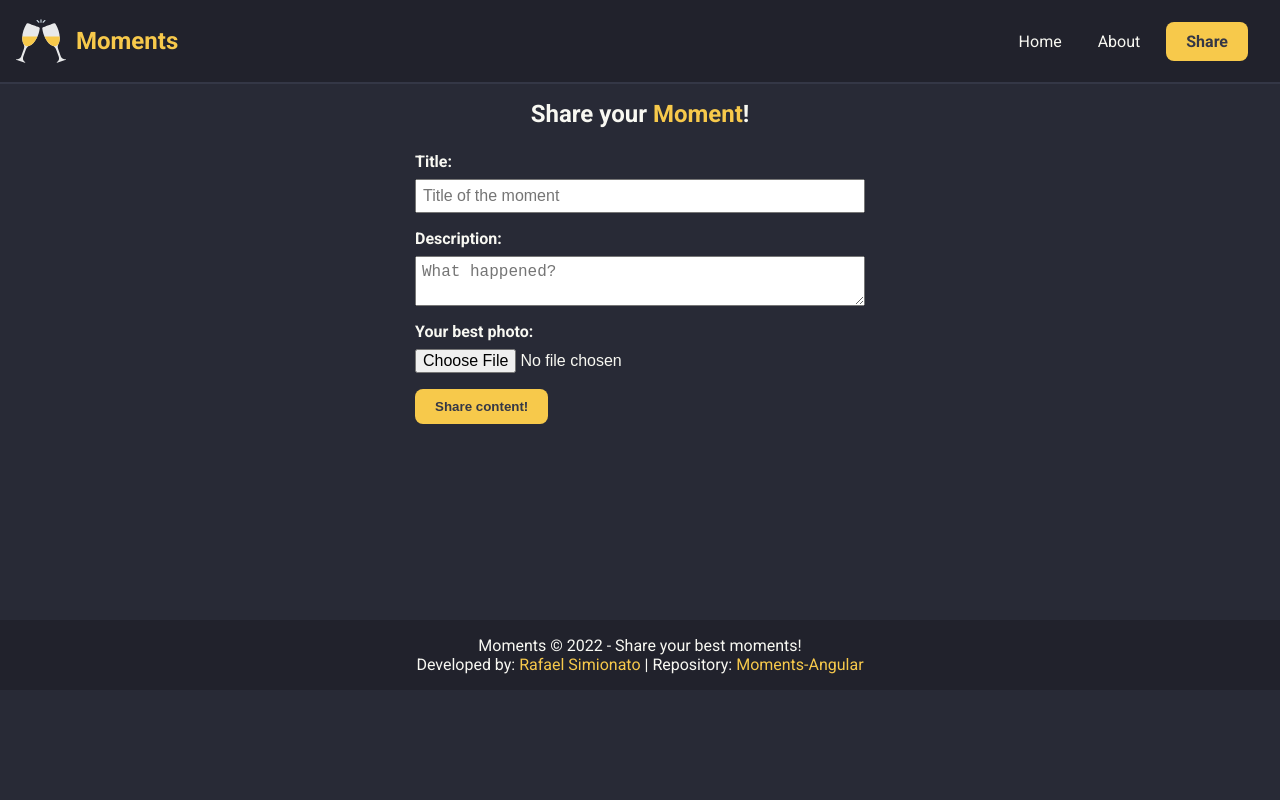
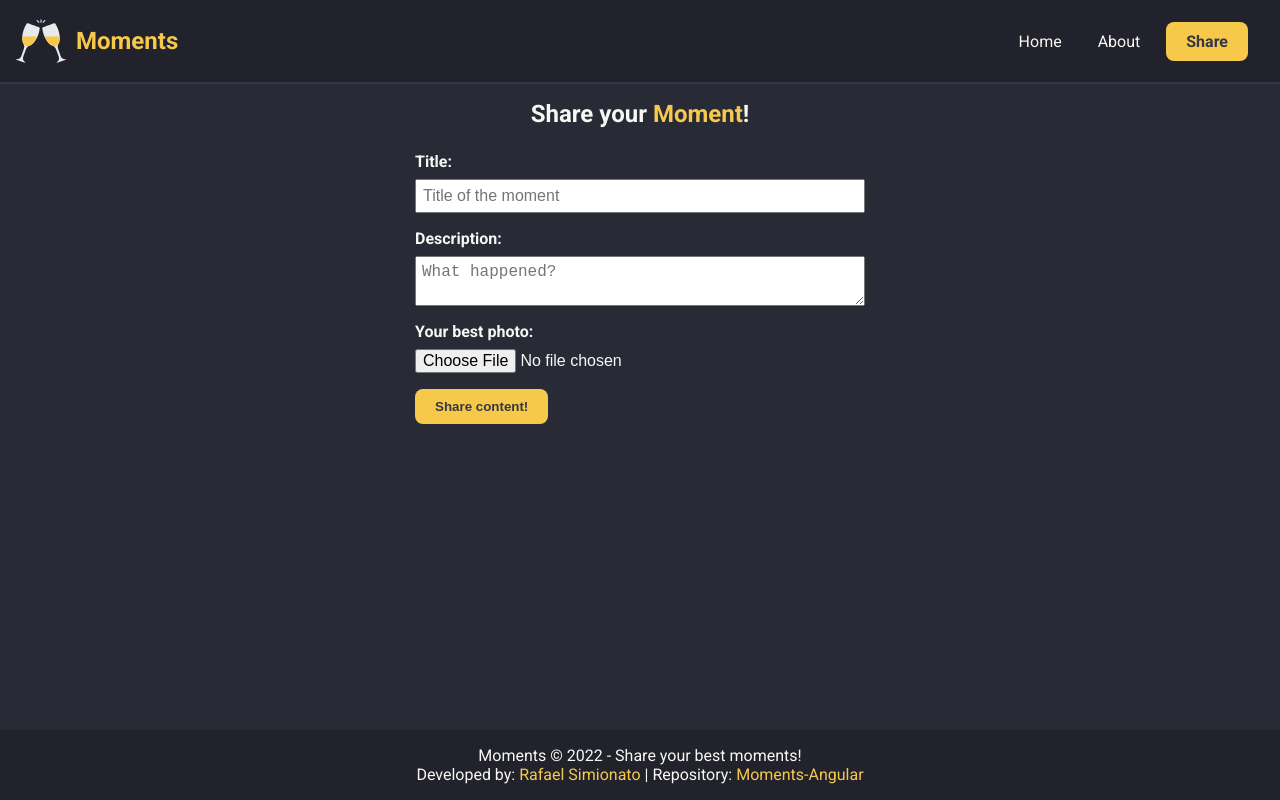
Before and after one commit to rafaasimi/moments-angular, an Angular app: page /moments/new in a window 1280 px wide. Built offline with nearby package versions, Linux system fonts and the light colour scheme.

Commit message:
Regra CSS global para altura da pagina

```diff
--- a/src/styles.css
+++ b/src/styles.css
@@ -8,10 +8,21 @@
   --white-500: #f8f8f2;
   --yellow-300: #d3a526;
   --yellow-500: #f7c94b;
+  --red-500: #f20b36;
   --grey-300: #343746;
 
   --bg-color-primary: #282a36;
   --bg-color-secondary: #21222c;
+}
+
+app-root {
+  display: flex;
+  flex-direction: column;
+  min-height: 100vh;
+}
+
+main {
+  flex: 1;
 }
 
 html,
@@ -70,6 +81,16 @@ form {
   font-size: 1.6rem;
 }
 
+.form-group input:focus,
+.form-group textarea:focus {
+  outline-color: var(--yellow-500);
+}
+
+.form-group input.error,
+.form-group textarea.error {
+  border: 2px solid var(--red-500);
+}
+
 .form-group textarea {
   resize: vertical;
 }
@@ -93,3 +114,10 @@ input[type="submit"] {
 input[type="submit"]:hover {
   background: var(--yellow-300);
 }
+
+.validation-error p {
+  color: var(--red-500);
+  margin-top: 0.8rem;
+  border-left: 2px solid var(--red-500);
+  padding-left: 0.8rem;
+}
```
